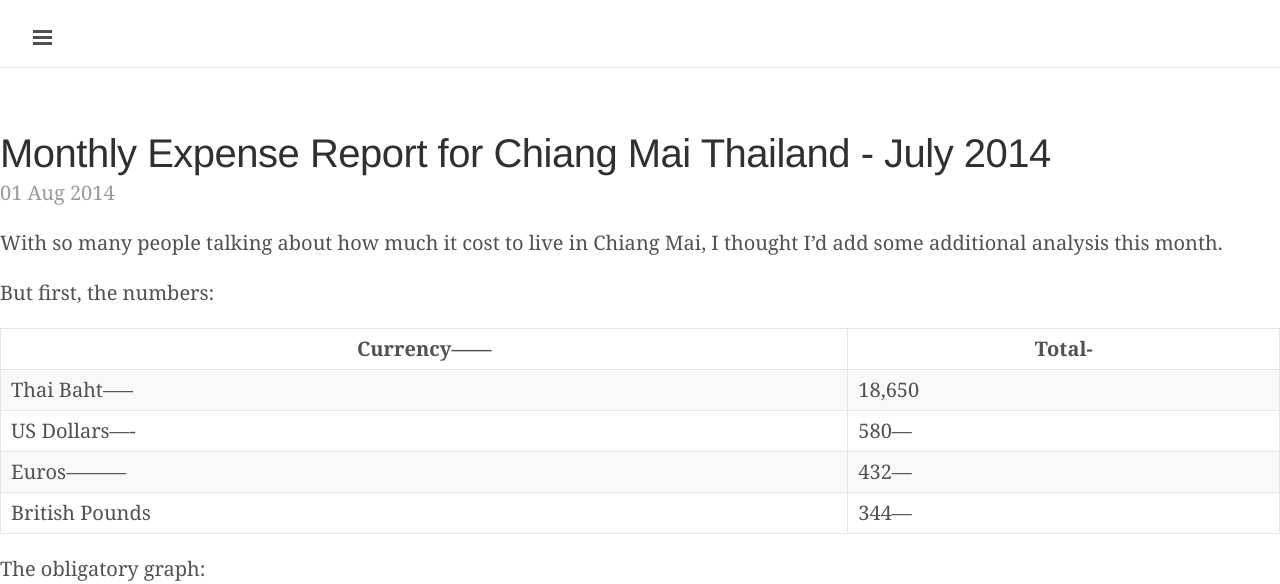
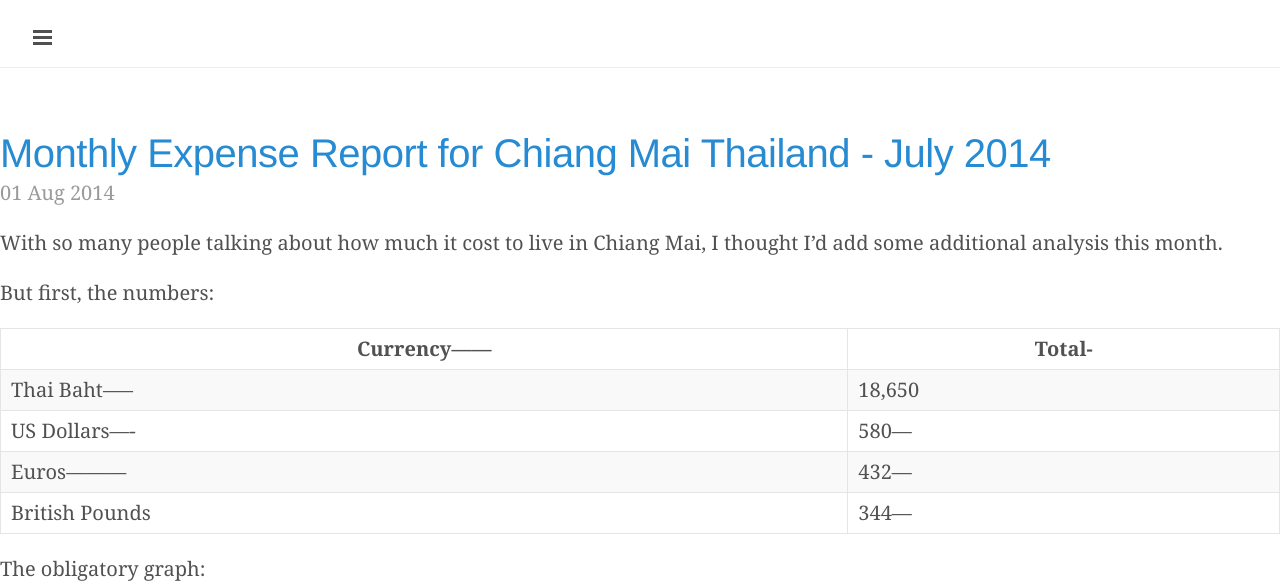
Before and after one commit to snowdj/bradonomics.github.io, a Jekyll site: the page built from index.html, in a window 1280 px wide. Shown: the top 584 px of the page. Built offline with Jekyll 4.4.1, drawn with Linux system fonts in a browser that asks for light colours; some web fonts are replaced; the list of posts is cut into pages by our own code; grey boxes are pictures that could not be loaded.

```diff
--- a/css/style.css
+++ b/css/style.css
@@ -477,19 +477,8 @@
  * Articles
  */
 
-.article {
+article {
   margin-bottom: 4em;
-}
-
-/* Article title */
-.page-title,
-.post-title,
-.post-title a {
-  color: #303030;
-}
-.page-title,
-.post-title {
-  margin-top: 0;
 }
 
 /* Meta data line below post title */
```
